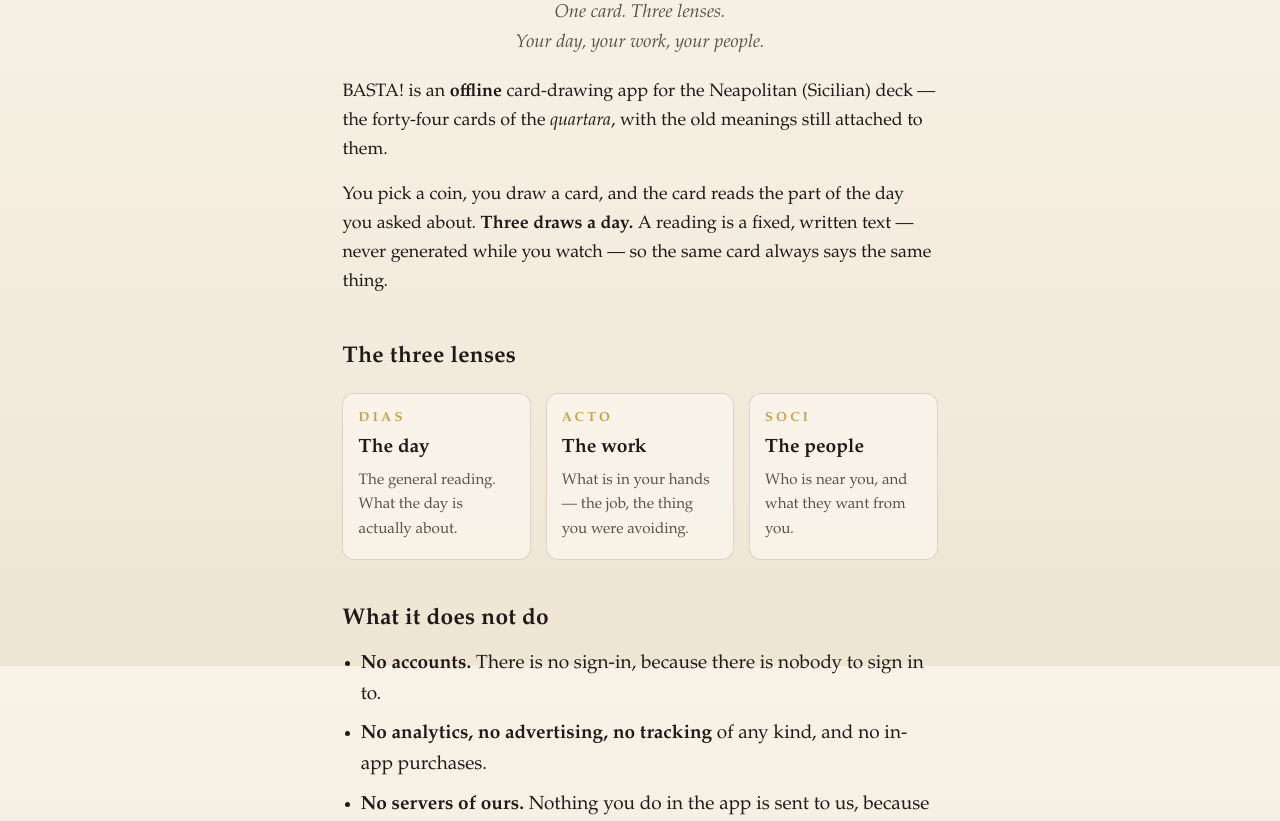
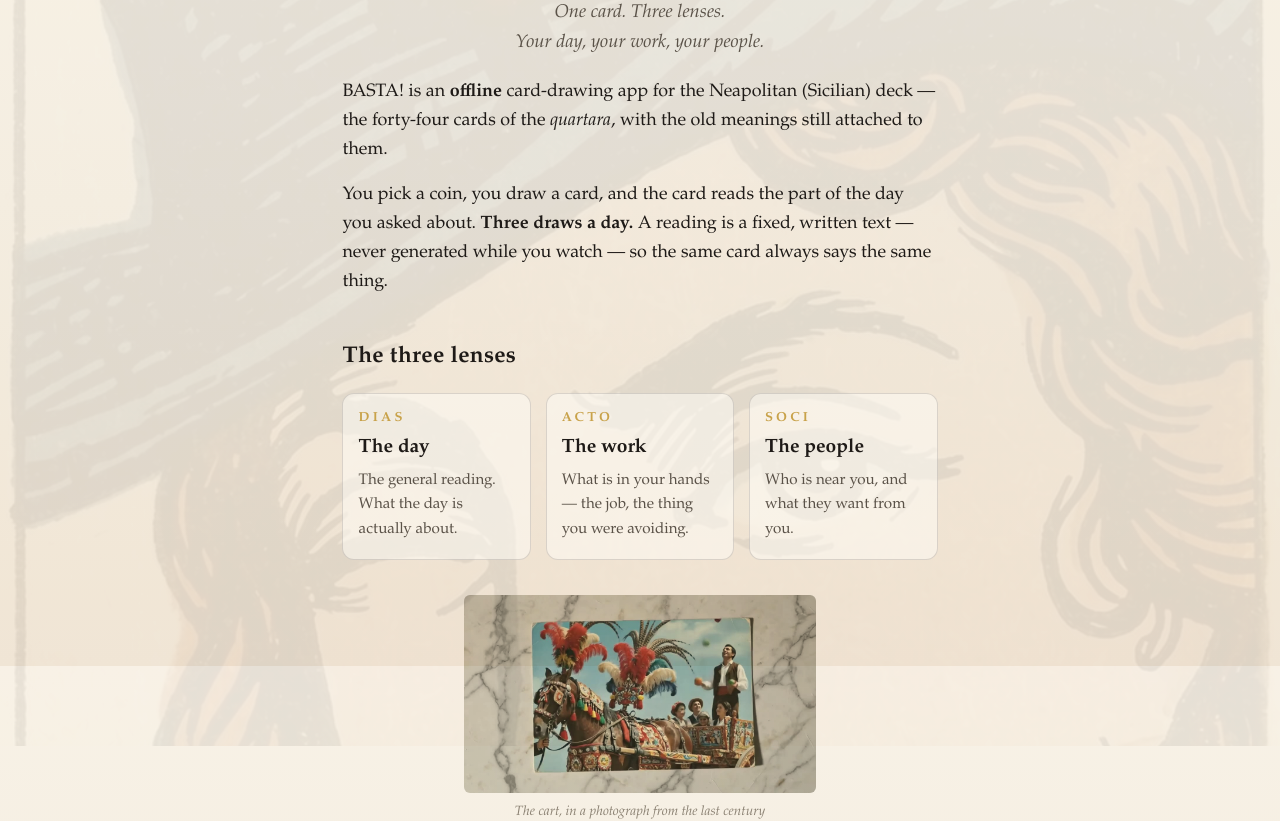
Before and after one commit to Roqett/BASTA-site, a plain HTML site: page index.html in a window 1280 px wide. Shown: the part 134-955 px from the top of the page. Drawn offline with Linux system fonts and the light colour scheme.

Commit message:
The public pages, published from the app repository

```diff
--- a/assets/style.css
+++ b/assets/style.css
@@ -19,6 +19,74 @@
 }
 
 * { box-sizing: border-box; }
+
+/* **The hero, blown up, behind everything.**
+ *
+ * The founder's own card — the Dame di Bastoni — as a watermark so faint
+ * you only notice it when you are not looking for it. It is the app's own
+ * picture, so it belongs on the app's own pages, and it is fixed so it does
+ * not scroll away with the text.
+ *
+ * It is drawn with `background-attachment: fixed` on the body rather than as
+ * an element, so it costs no extra request and cannot be selected.
+ */
+body::before {
+  content: "";
+  position: fixed;
+  inset: -10%;
+  background-image: url("hero.jpg");
+  background-size: cover;
+  background-position: center 22%;
+  background-repeat: no-repeat;
+  opacity: 0.07;
+  filter: saturate(0.85);
+  z-index: -1;
+  pointer-events: none;
+}
+
+@media (max-width: 640px) {
+  body::before {
+    background-position: center 12%;
+    opacity: 0.09;
+  }
+}
+
+/* **The illustration break.**
+ *
+ * A hand-drawn scene, dropped between two paragraphs, the way a printer's
+ * block does. The founder is making these with a graphics harness; the
+ * convention is in `assets/illustrations/README.md`.
+ */
+figure.illustration {
+  margin: 2.2rem auto;
+  max-width: 22rem;
+  text-align: center;
+}
+
+figure.illustration img {
+  display: block;
+  width: 100%;
+  height: auto;
+  border-radius: 6px;
+  opacity: 0.92;
+  mix-blend-mode: multiply;
+}
+
+figure.illustration figcaption {
+  margin-top: 0.55rem;
+  font-size: 0.84rem;
+  font-style: italic;
+  color: var(--ink-faint);
+}
+
+/* A plain rule, for a break that is not a picture. */
+.break-rule {
+  width: 4rem;
+  margin: 2rem auto;
+  border: 0;
+  border-top: 1px solid var(--gold);
+  opacity: 0.7;
+}
 
 html { -webkit-text-size-adjust: 100%; }
 
--- a/index.html
+++ b/index.html
@@ -47,6 +47,16 @@
     </div>
   </section>
 
+  <!-- **An illustration break.**
+       A hand-drawn scene between two paragraphs, the way a printer's block
+       does. The convention, and what the pictures have to be, is in
+       `assets/illustrations/README.md`. -->
+  <figure class="illustration">
+    <img src="assets/illustrations/sicilian-cart.jpg"
+         alt="An old photograph of a decorated Sicilian horse and cart, with people around it.">
+    <figcaption>The cart, in a photograph from the last century</figcaption>
+  </figure>
+
   <section>
     <h2>What it does not do</h2>
     <ul class="promises">
```
Also changed, not shown: assets/hero.jpg (added), assets/illustrations/sicilian-cart.jpg (added), 3 other files.
